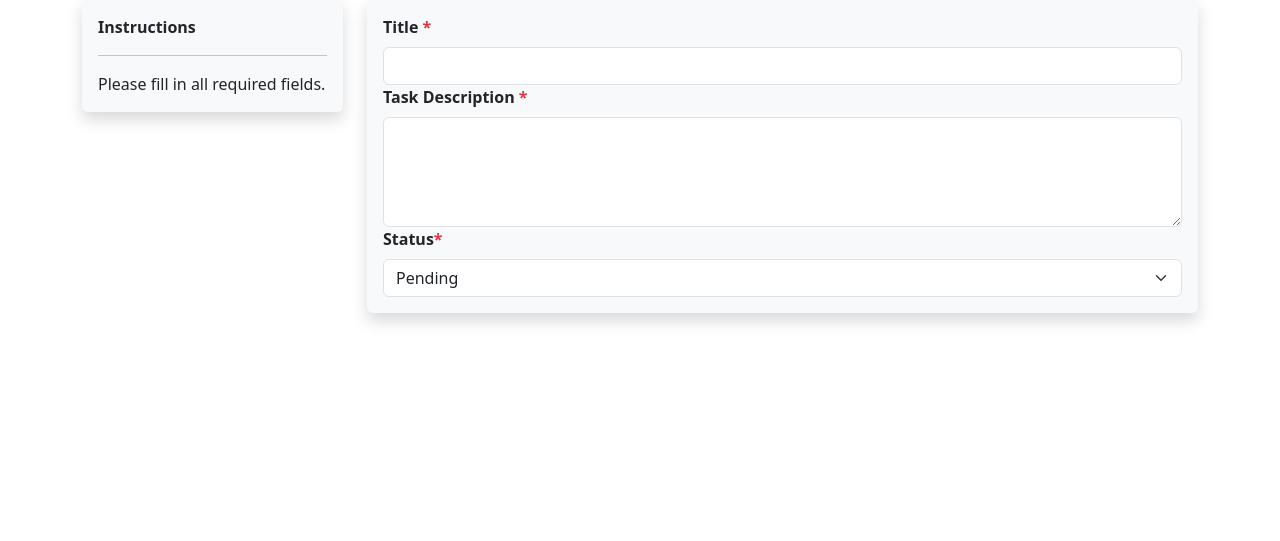
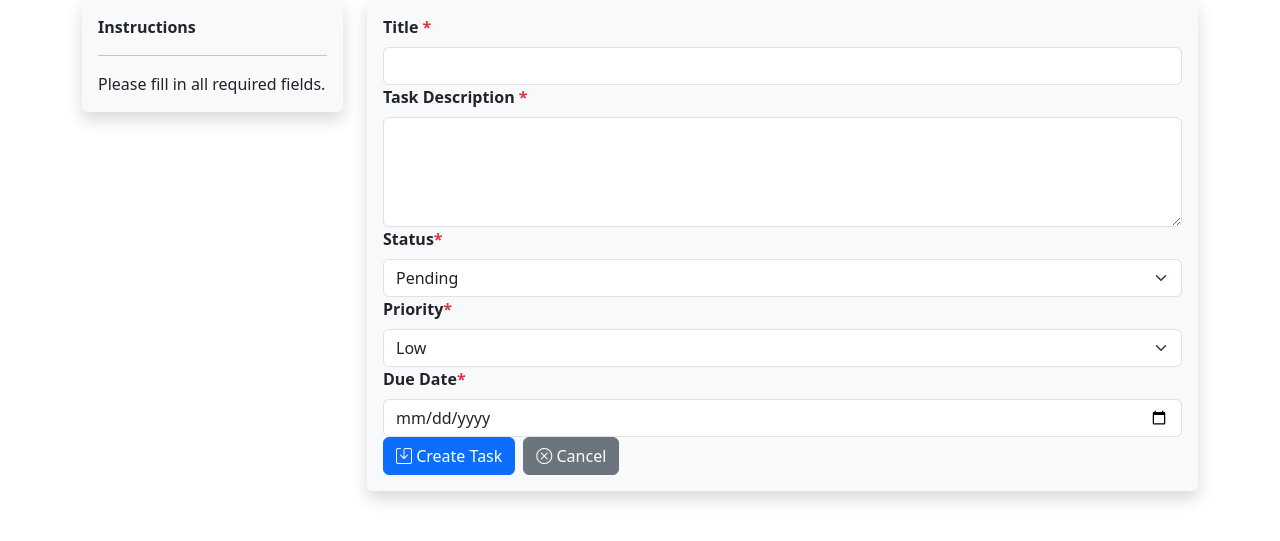
Before and after one commit to Asyraf-wa/todo-uitm, a PHP site: page /create.php in a window 1280 px wide. Shown: the part 177-718 px from the top of the page. Run offline with PHP 8.4, Linux system fonts and the light colour scheme.

Commit message:
Update create.php

```diff
--- a/create.php
+++ b/create.php
@@ -1,4 +1,50 @@
-<?php include 'includes/header.php'; ?>
+<?php
+include 'includes/header.php';
+require_once 'config/database.php';
+
+// Initialize variables
+$successMessage = '';
+$errorMessage = '';
+
+// Handle form submission
+if ($_SERVER['REQUEST_METHOD'] == 'POST') {
+    // Get form data
+    $title = $_POST['title'] ?? '';
+    $description = $_POST['description'] ?? '';
+    $status = $_POST['status'] ?? 'pending';
+    $priority = $_POST['priority'] ?? 'medium';
+    $due_date = $_POST['due_date'] ?? '';
+
+    // Validate required fields
+    if (empty($title) || empty($description) || empty($due_date)) {
+        $errorMessage = 'Please fill in all required fields.';
+    } else {
+        try {
+            $conn = getDBConnection();
+
+            // Prepare SQL statement
+            $sql = "INSERT INTO tasks (title, description, status, priority, due_date, created_at, updated_at)
+                    VALUES (?, ?, ?, ?, ?, NOW(), NOW())";
+
+            $stmt = $conn->prepare($sql);
+            $stmt->bind_param("sssss", $title, $description, $status, $priority, $due_date);
+
+            if ($stmt->execute()) {
+                $stmt->close();
+                $conn->close();
+                header('Location: index.php?success=Task created successfully!');
+                exit();
+            } else {
+                $errorMessage = 'Error creating task: ' . $stmt->error;
+                $stmt->close();
+                $conn->close();
+            }
+        } catch (Exception $e) {
+            $errorMessage = 'Database error: ' . $e->getMessage();
+        }
+    }
+}
+?>
 
 <div class="row mt-5">
     <div class="col-md-3">
@@ -13,6 +59,13 @@
     <div class="col-md-9">
         <div class="card shadow bg-body-tertiary border-0">
             <div class="card-body">
+                <?php if (!empty($errorMessage)): ?>
+                    <div class="alert alert-danger alert-dismissible fade show" role="alert">
+                        <?= htmlspecialchars($errorMessage) ?>
+                        <button type="button" class="btn-close" data-bs-dismiss="alert" aria-label="Close"></button>
+                    </div>
+                <?php endif; ?>
+
                 <form method="POST" action="create.php">
                     <label for="title" class="form-label fw-bold">Title <span class="text-danger">*</span></label>
                     <input type="text" class="form-control" id="title" name="title" value="<?= htmlspecialchars($title ?? '') ?>" required />
@@ -29,6 +82,30 @@
 
                         <option value="completed" <?= (($status ?? '') == 'completed') ? 'selected' : '' ?>>Completed</option>
                     </select>
+
+                    <label for="priority" class="form-label fw-bold">Priority<span class="text-danger">*</span></label>
+                    <select class="form-select" id="priority" name="priority">
+                        <option value="low" <?= (($priority ?? '') == 'low') ? 'selected' : '' ?>>Low</option>
+
+                        <option value="medium" <?= (($priority ?? '') == 'medium') ? 'selected' : '' ?>>Medium</option>
+
+                        <option value="high" <?= (($priority ?? '') == 'high') ? 'selected' : '' ?>>High</option>
+                    </select>
+
+                    <label for="due_date" class="form-label fw-bold">Due Date<span class="text-danger">*</span></label>
+                    <input type="date" class="form-control" id="due_date" name="due_date" value="<?= htmlspecialchars($due_date ?? '') ?>" required />
+
+
+
+                    <div class="d-flex gap-2">
+                        <button type="submit" class="btn btn-primary">
+                            <i class="bi bi-save"></i> Create Task
+                        </button>
+                        <a href="index.php" class="btn btn-secondary">
+                            <i class="bi bi-x-circle"></i> Cancel
+                        </a>
+                    </div>
+                </form>
             </div>
         </div>
     </div>
```
